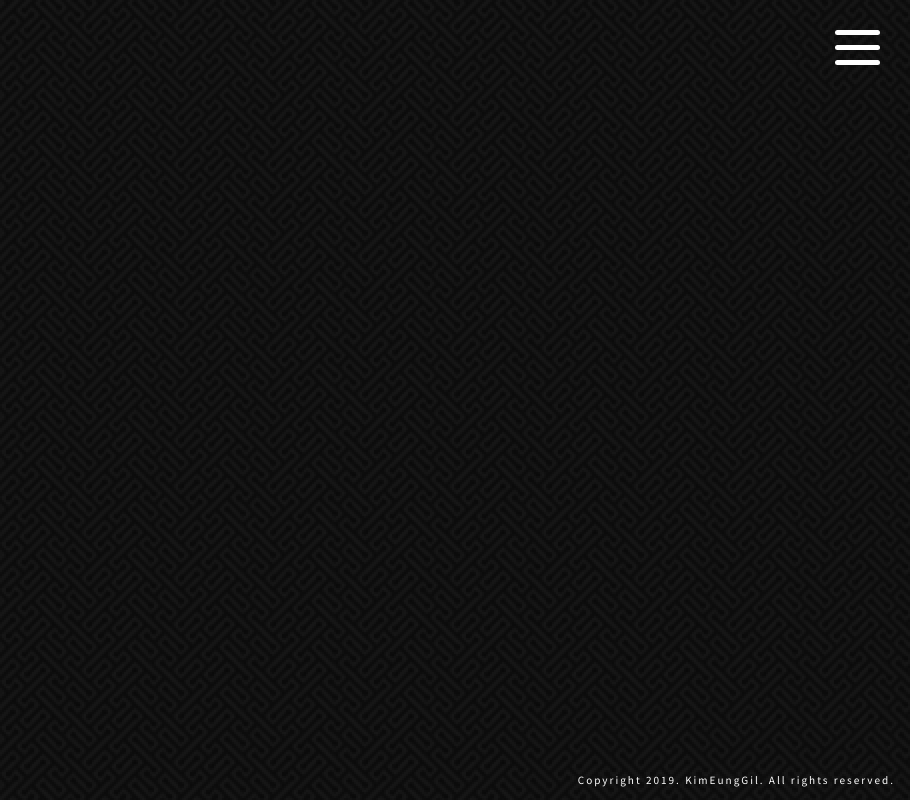
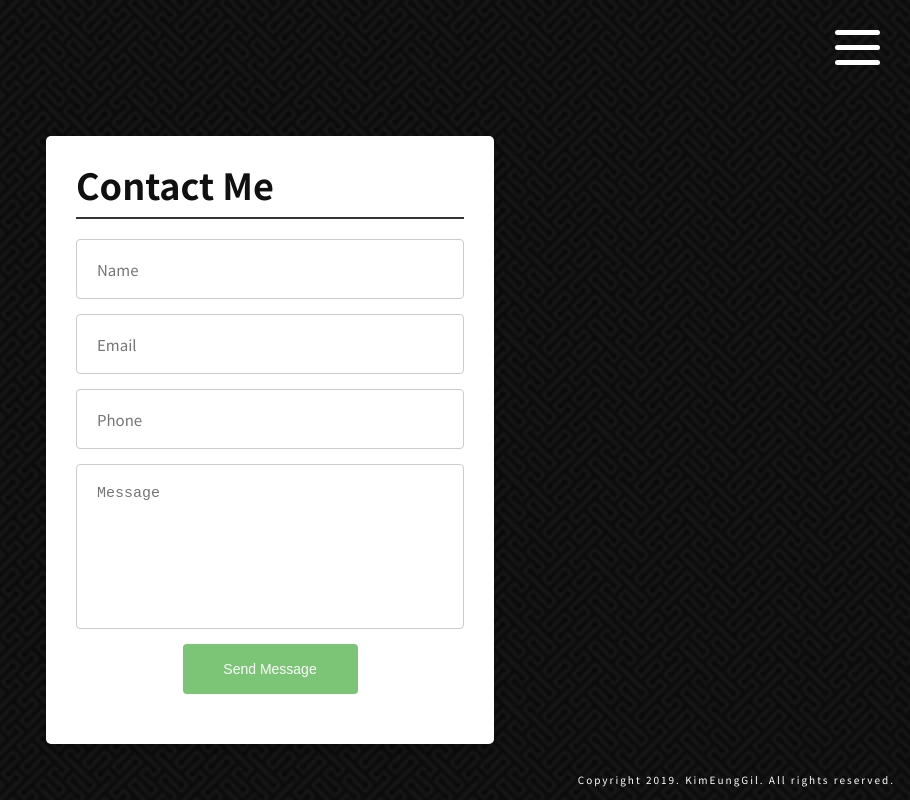
Before and after one commit to yesRoad/yesRoad, a Next.js app: page /contact in a window 1280 px wide. Shown: the whole page, without its empty margins (370-1280 px from the left). Built offline with nearby package versions, Linux system fonts and the light colour scheme.

Commit message:
구글 시트 메일폼 생성

```diff
--- a/assets/styles/layout/contactMe.scss
+++ b/assets/styles/layout/contactMe.scss
@@ -1,5 +1,11 @@
 article{
     padding: 30px;
+    background-color: #fff;
+    box-shadow: 0 4px 8px 0 rgba(0, 0, 0, 0.2);
+    transition: 0.3s;
+    width: 35%;
+    min-width: 300px;
+    border-radius: 5px;
 
     h3{
         font-size: 36px;
--- /dev/null
+++ b/assets/styles/layout/loader.scss
@@ -0,0 +1,9 @@
+aside{
+    position: absolute;
+    left: 50%;
+    top: 50%;
+    transform: translateX(-50%) translateY(-50%);
+}
+
+.show{display: block;}
+.hide{display: none;}
--- a/components/ContactMe.js
+++ b/components/ContactMe.js
@@ -1,21 +1,95 @@
 import React from 'react';
+import axios from 'axios';
+import Loader from '@/Loader';
+import '@styles/index.scss';
 import '@styles/layout/contactMe.scss';
 
-const ContactMe = () => (
+
+class ContactMe extends React.Component {
+
+  state = {
+    name: '',
+    email: '',
+    phone: '',
+    message: '',
+    isLoader: false
+  }
+
+  mailFormHandler = (e) => {
+    const obj = {};
+    obj[e.target.id] = e.target.value;
+    this.setState(obj);
+  }
+
+  mailData = () => {
+    const dataForm = async () => {
+      const formData = new FormData();
+      formData.append('name', this.state.name);
+      formData.append('email', this.state.email);
+      formData.append('phone', this.state.phone);
+      formData.append('message', this.state.message);
+
+      this.state.isLoader = true
+
+      try {
+        const data = await axios.post('https://script.google.com/macros/s/AKfycbwmJWcGWDxxXAUGiHrks9joL8akO-NGskcAzOQXtQ/exec', formData);
+        if(data) {
+          alert('전송에 성공하였습니다.')
+
+          this.state.name = '',
+          this.state.email = '',
+          this.state.phone = '',
+          this.state.message = '',
+          this.state.isLoader = false
+        } else {
+          alert('전송에 실패하였습니다.')
+        }
+      } catch (e) {
+        alert(e)
+      }
+    }
+    dataForm()
+  }
+
+  mailSubmitHandler = () => {
+    switch(true) {
+      case !this.state.name:
+        alert('이름을 입력하세요.');
+        break;
+      case !this.state.email:
+        alert('이메일을 입력하세요.');
+        break;
+      case !this.state.phone:
+        alert('전화번호를 입력하세요.');
+        break;
+      case !this.state.message:
+        alert('내용을 입력하세요.');
+        break;
+      default:
+        return this.mailData();
+
+    }
+
+  }
+
+  render() {
+
+    return(
       <>
       <section>
         <article className="form">
           <h3>Contact Me</h3>
-        <form>
-          <input type="text" name="first_name" className="input-text" id="first_name" placeholder="Name" required="" />
-          <input type="email" className="input-text" name="email" id="email" placeholder="Email" required="" />
-          <input type="tel" className="input-text" name="telephone" id="telephone" placeholder="Phone" />
-          <textarea className="input-text text-area" name="comments" id="message" rows="5" placeholder="Message"></textarea>
-          <div className="text-center"><button type="submit" className="input-btn">Send Message</button></div>
-        </form>
+            <input type="text" name="name" className="input-text" id="name" value={this.state.name} placeholder="Name" onChange={(e)=>{this.mailFormHandler(e)}} />
+            <input type="text" className="input-text" name="email" id="email" value={this.state.email} placeholder="Email" onChange={(e)=>{this.mailFormHandler(e)}} />
+            <input type="tel" className="input-text" name="phone" id="phone" value={this.state.phone} placeholder="Phone" onChange={(e)=>{this.mailFormHandler(e)}} />
+            <textarea className="input-text text-area" name="message" id="message" value={this.state.message} rows="5" placeholder="Message" onChange={(e)=>{this.mailFormHandler(e)}} ></textarea>
+            <div className="text-center"><button className="input-btn" onClick={(e) => {this.mailSubmitHandler(e)}}>Send Message</button></div>
         </article>
+        <Loader isLoader={this.state.isLoader}/>
       </section>
     </>
-);
+    )
+  }
+}
 
 export default ContactMe;
--- /dev/null
+++ b/components/loader.js
@@ -0,0 +1,10 @@
+import React from 'react';
+import '@styles/layout/loader.scss';
+
+const Loader = ({ isLoader }) => (
+  <>
+    <aside className={isLoader ? 'show' : 'hide'}><img src="static/images/loader.gif" alt="Loading"/></aside>
+  </>
+);
+
+export default Loader;
--- a/package.json
+++ b/package.json
@@ -17,6 +17,7 @@
   "dependencies": {
     "@zeit/next-css": "^1.0.1",
     "@zeit/next-sass": "^1.0.1",
+    "axios": "^0.19.0",
     "babel-eslint": "^10.0.3",
     "eslint": "^6.5.1",
     "eslint-config-airbnb": "^18.0.1",
```
Also changed, not shown: static/images/loader.gif (added), 1 other file (tests, documents, lock files or other folders). Lines whose indentation alone changed are shown as unchanged.
